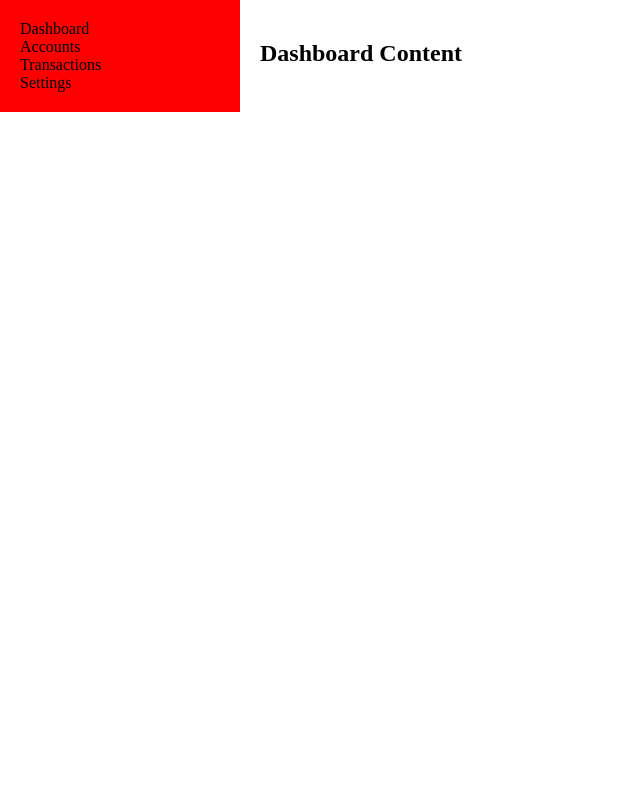
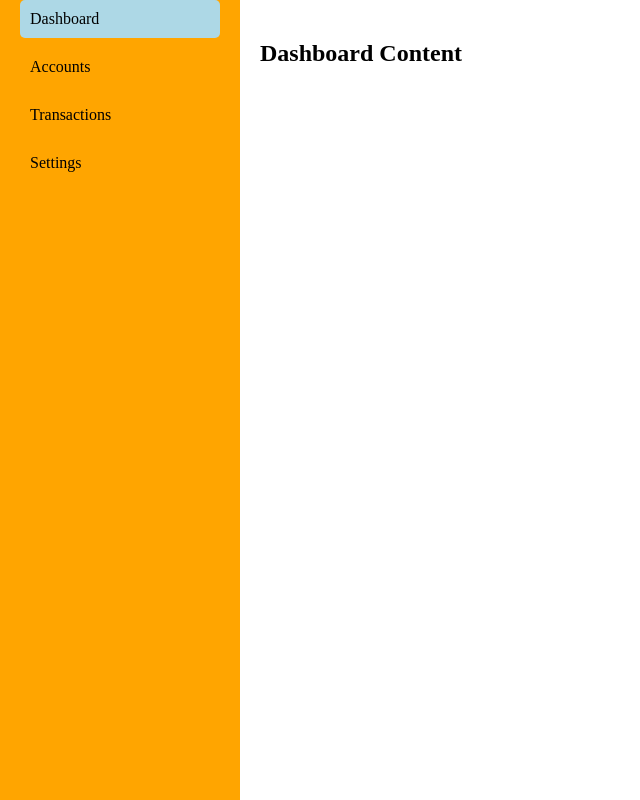
Before and after one commit to MattWong-ca/familyshare, a React (Vite) app in the folder apps/web/: page /home in a window 1280 px wide. Shown: the whole page, without its empty margins (0-640 px from the left). Built offline with nearby package versions, Linux system fonts and the light colour scheme.

Commit message:
Update sidebar CSS styling

```diff
--- a/apps/web/src/components/Sidebar/Sidebar.module.css
+++ b/apps/web/src/components/Sidebar/Sidebar.module.css
@@ -1,28 +1,22 @@
-.display {
-    /* calculated height: view height minus 128 (68*2) px */
-    /* border: 1px solid rgb(224, 157, 0); */
-    height: calc(100% - 136px);
-    padding: 16px;
+.sidebar {
+    width: 200px;
+    background-color: orange;
+    padding: 0px 20px 0px 20px;
+    height: 100vh;
 }
 
-.sidebar {
-    width: 200px;
-    background-color: red;
-    padding: 20px;
-  }
-
-  .sidebar-item {
+.sidebarItem {
     cursor: pointer;
     padding: 10px;
     margin-bottom: 10px;
     border-radius: 5px;
     transition: background-color 0.3s;
-  }
+}
 
-  .sidebar-item:hover {
+.sidebarItem:hover {
     background-color: blue;
-  }
+}
 
-  .sidebar-item.active {
+.sidebarItem.active {
     background-color: lightblue;
-  }
+}
```
